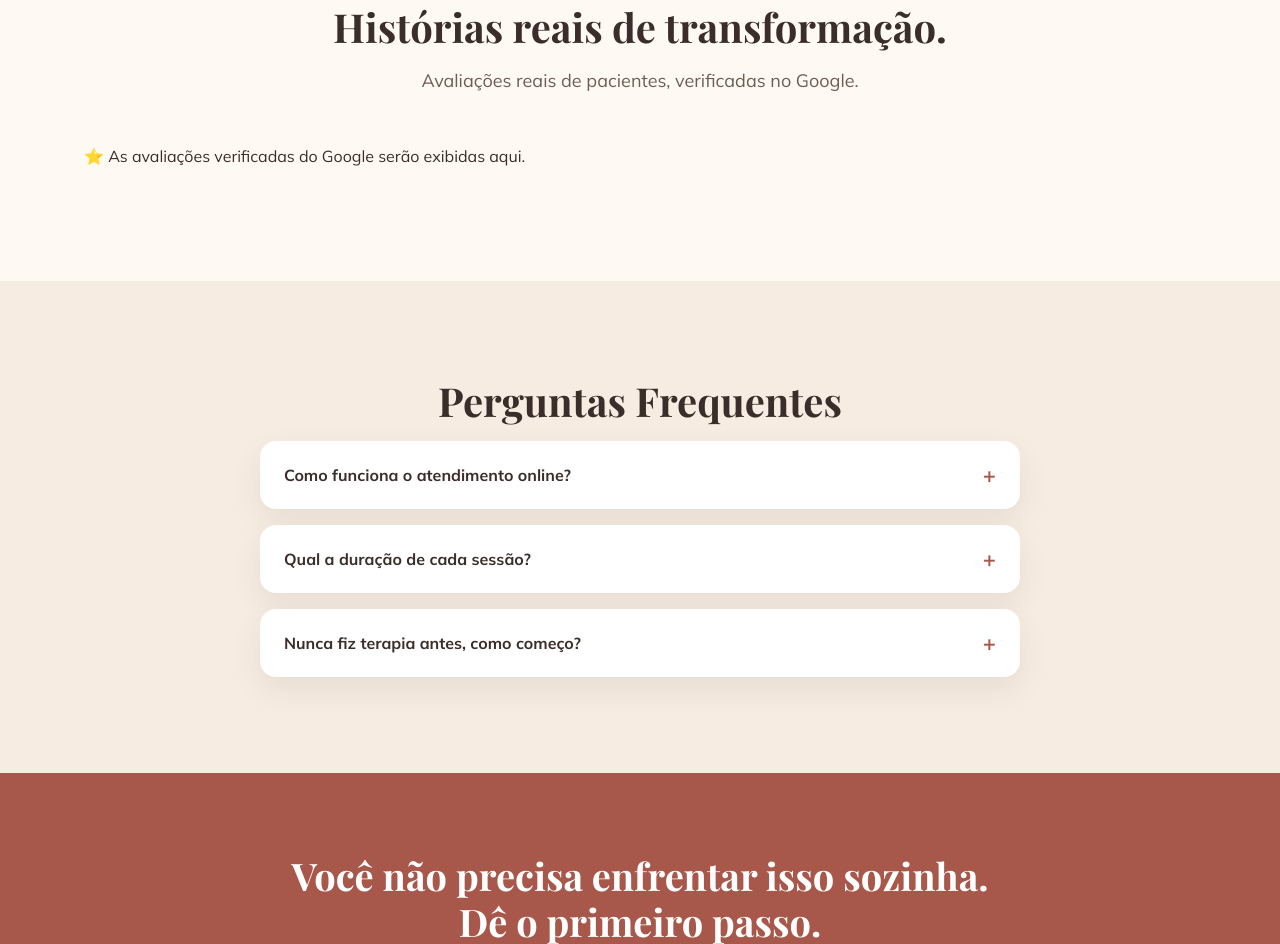
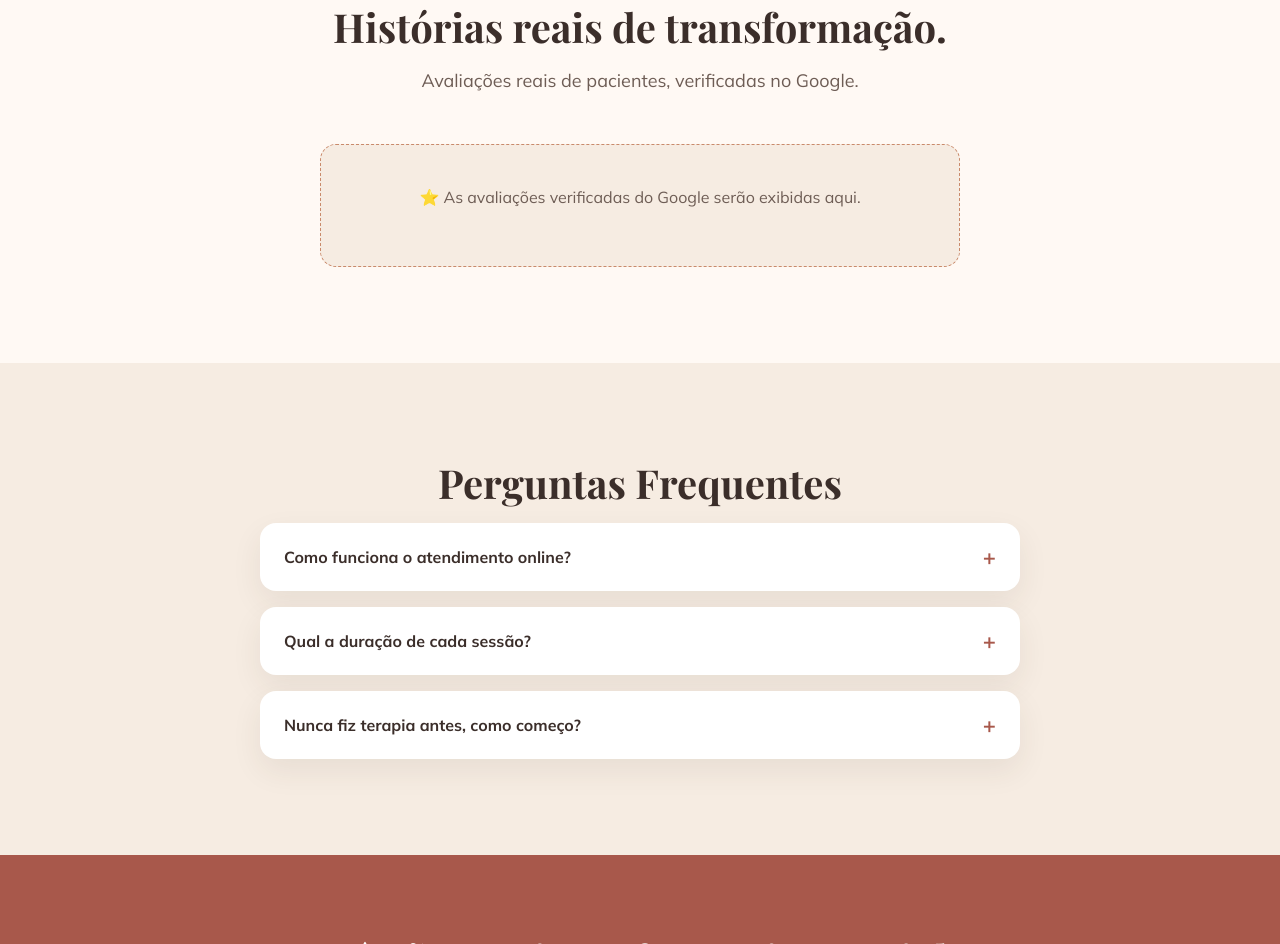
Before and after one commit to R0f0el/transformamente, a plain HTML site: page index.html in a window 1280 px wide. Shown: the part 3604-4548 px from the top of the page. Drawn offline with nearby package versions, Linux system fonts and the light colour scheme.

Commit message:
style: adiciona estilo do placeholder de depoimentos

```diff
--- a/css/style.css
+++ b/css/style.css
@@ -489,3 +489,14 @@ a { color: inherit; text-decoration: none; }
 
   .footer__inner { flex-direction: column; }
 }
+
+.depoimentos__placeholder {
+  max-width: 640px;
+  margin: 0 auto;
+  background: var(--cor-fundo-alt);
+  border: 1px dashed var(--cor-destaque);
+  border-radius: var(--radius);
+  padding: 40px;
+  text-align: center;
+  color: var(--cor-texto-claro);
+}
```
